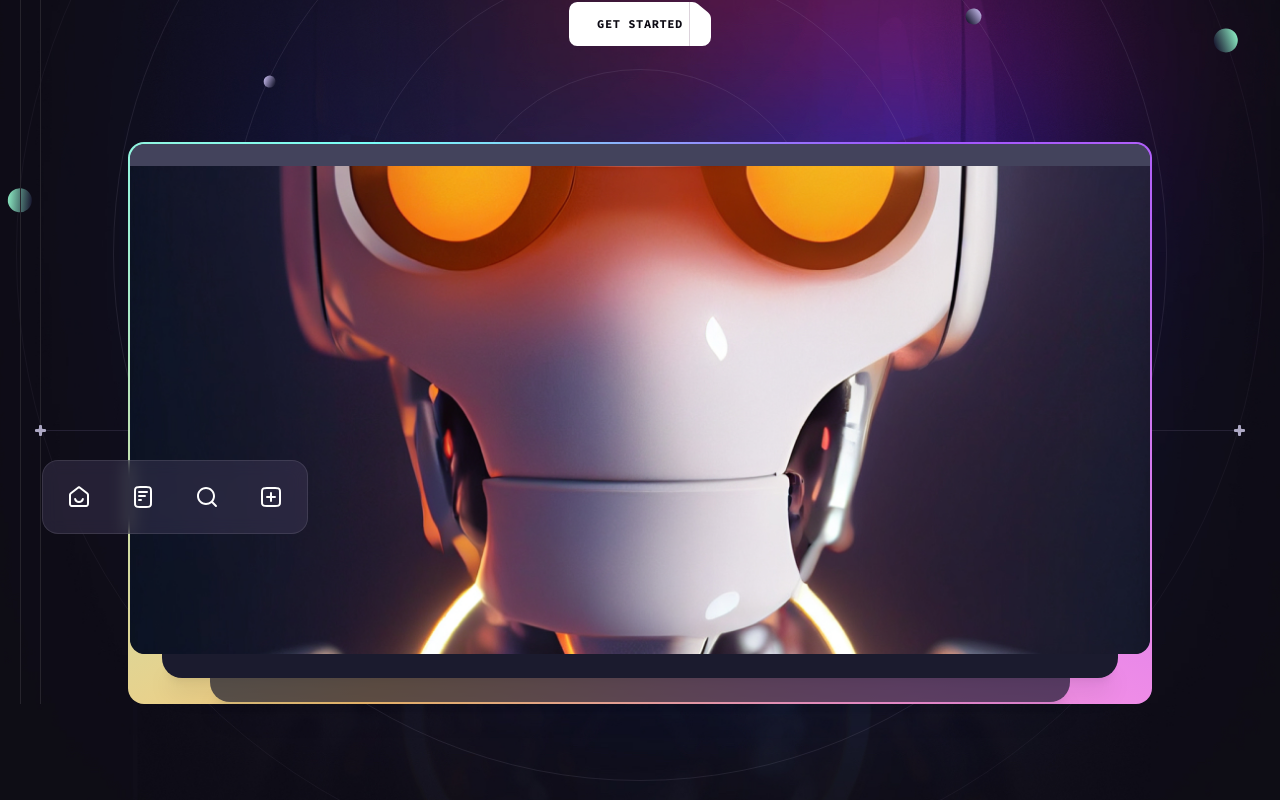
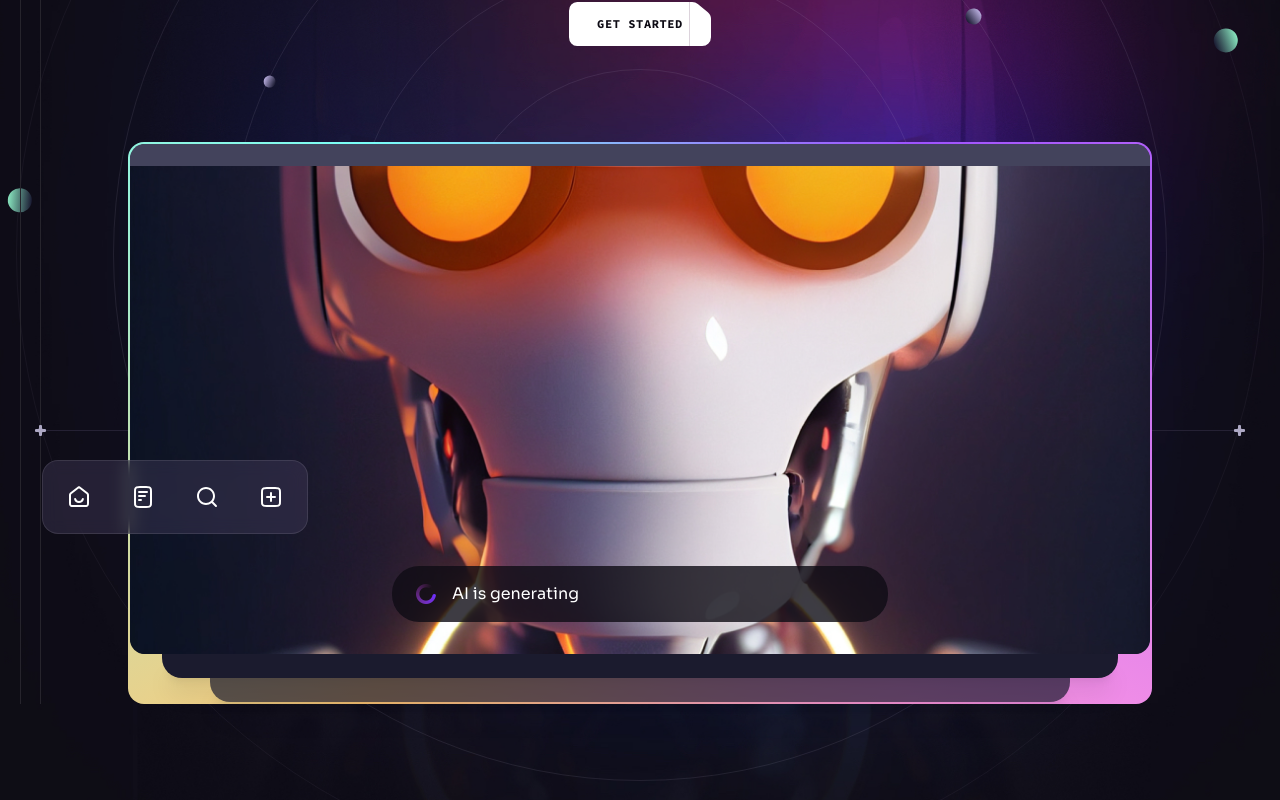
Before and after one commit to Simulaemanuele/brainwave, a React (Vite) app: page / in a window 1280 px wide. Shown: the part 454-1254 px from the top of the page. Built offline with nearby package versions, Linux system fonts and the light colour scheme.

Commit message:
feat: created and successfully implemented Generating.jsx custom component in Hero.jsx

```diff
--- /dev/null
+++ b/src/components/Generating.jsx
@@ -0,0 +1,17 @@
+import React from "react";
+import { loading } from "../assets";
+
+const Generating = ({ className }) => {
+  return (
+    <div
+      className={`flex items-center h-[3.5rem] px-6 bg-n-8/80 rounded-[1.7rem] ${
+        className || ""
+      } text-base`}
+    >
+      <img className="w-5 h-5 mr-4" src={loading} alt="Loading" />
+      AI is generating
+    </div>
+  );
+};
+
+export default Generating;
--- a/src/components/Hero.jsx
+++ b/src/components/Hero.jsx
@@ -5,6 +5,7 @@
 import { BackgroundCircles, BottomLine, Gradient } from "./design/Hero";
 import { heroIcons } from "../constants";
 import { ScrollParallax } from "react-just-parallax";
+import Generating from "./Generating";
 
 const Hero = () => {
   const parallaxRef = useRef(null);
@@ -52,6 +53,7 @@
                   height={490}
                   alt="AI"
                 />
+                <Generating className="absolute left-4 right-4 bottom-5 md:left-1/2 md:right-auto md:bottom-8 md:w-[31rem] md:-translate-x-1/2" />
                 <ScrollParallax isAbsolutelyPositioned>
                   <ul className="hidden absolute -left-[5.5rem] bottom-[7.5rem] px-1 py-1 bg-n-9/40 backdrop-blur border border-n-1/10 rounded-2xl xl:flex">
                     {heroIcons.map((icon, index) => (
```
